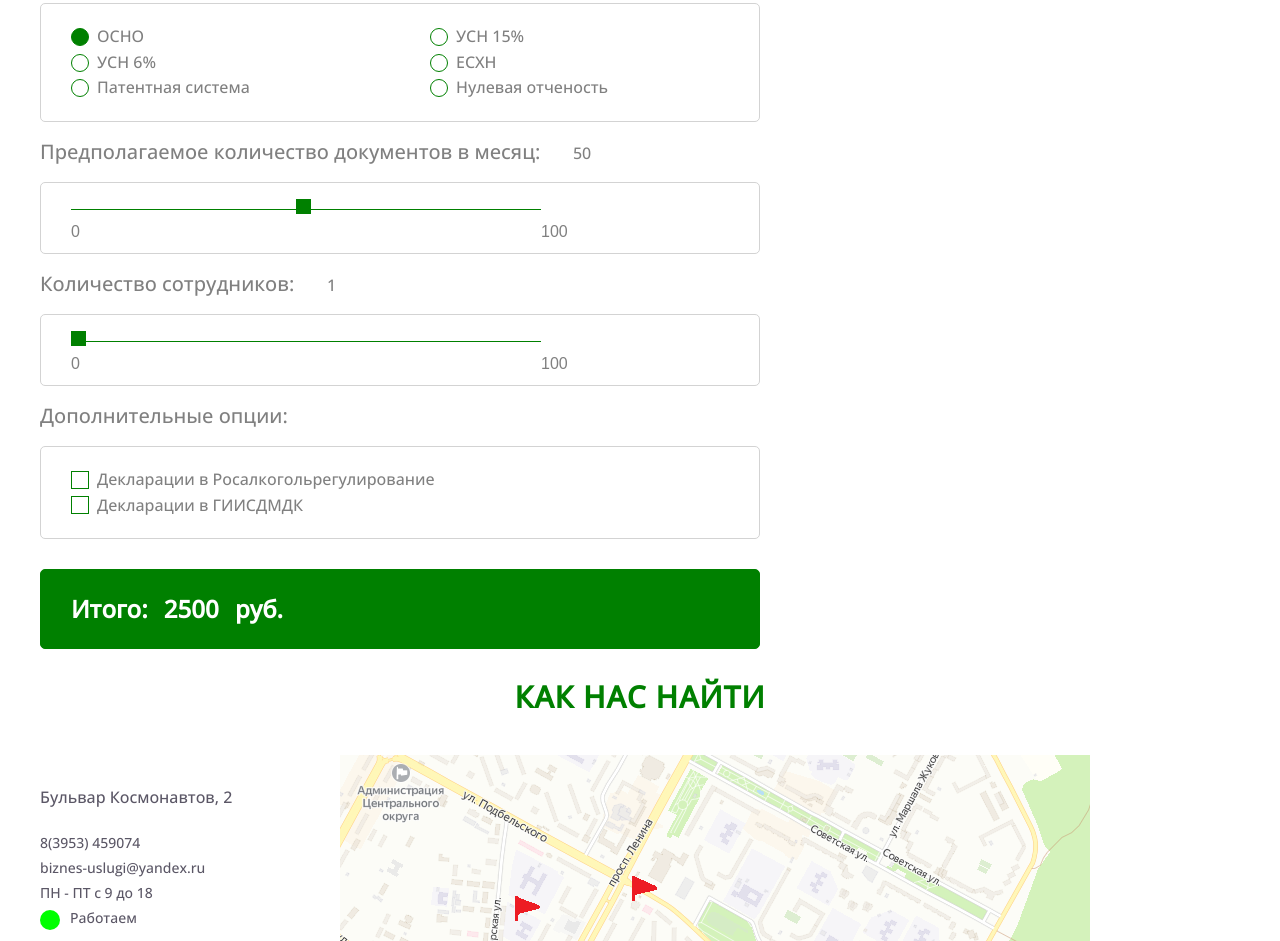
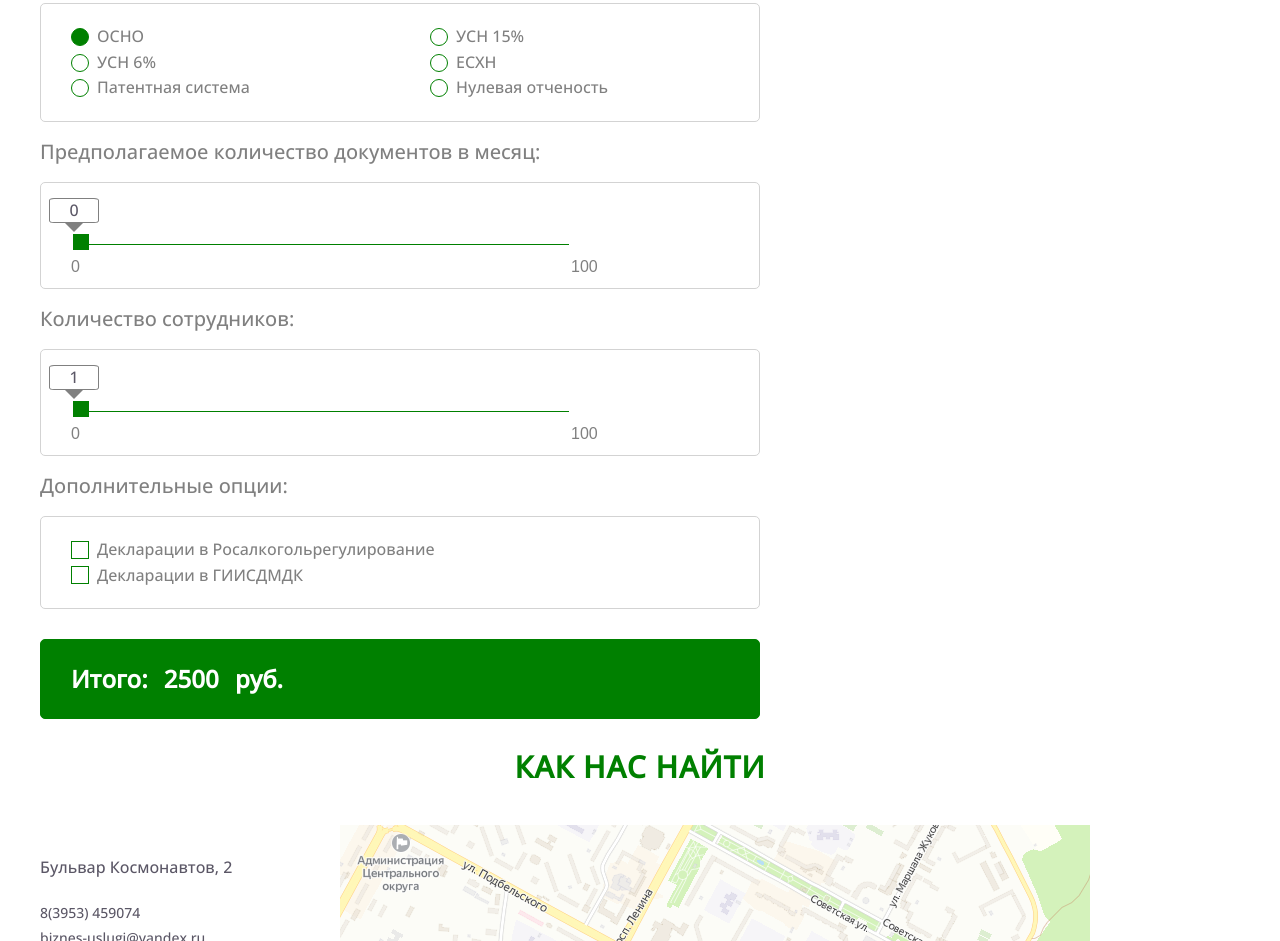
Before and after one commit to ASV78335/biznes-uslugi, a plain HTML site: page src/index.html in a window 1280 px wide. Shown: the part 4458-5399 px from the top of the page. Drawn offline with Linux system fonts and the light colour scheme; files whose address does not match are found by name.

Commit message:
Step 14 Calc p.4

```diff
--- a/dist/assets/css/style.css
+++ b/dist/assets/css/style.css
@@ -836,9 +836,10 @@ form button {
 
 .calc input[type=range] {
     position: relative;
-    padding-left: 3rem;
     width: 500px;
+    left: 30px;
     appearance: none;
+    padding: 0 2px;
     padding-bottom: 2rem;
 }
 
@@ -848,12 +849,12 @@ form button {
     background-color: #fff;
 }
 
-.calc input[type=range]::-webkit-slider-thumb {
+.calc input[type=range]::-webkit-slider-thumb { /*Бегунок*/
     background: green;
     border: 1px solid green;
     cursor: pointer;
-    width:15px;
-    height: 15px;
+    width:16px;
+    height: 16px;
     -webkit-appearance: none;
     margin-top: -4px;
 }
@@ -874,7 +875,7 @@ form button {
     position: absolute;
     content: '0';
     top: 2rem;
-    left: 3rem;
+    left: 0;
     font-size: 1.6rem;
     color: grey;
 }
@@ -886,6 +887,33 @@ form button {
     left: 100%;
     font-size: 1.6rem;
     color: grey;
+}
+
+.calc__group_range {
+    display: block;
+    padding: 2rem 0;
+}
+
+.calc__count {
+    margin-bottom: 1rem;
+    top: -5px;
+    left: 8px;
+    width: 50px;
+    height: 25px;
+    border: 1px solid gray;
+    border-radius: 10%;
+    font-size: 1.6rem;
+    text-align: center;
+}
+
+.calc__count::after {
+    position: absolute;
+    top: 23px;
+    left: 14px;
+    content: '';
+    height: 10px;
+    border: 10px solid transparent;
+    border-top: 10px solid gray;
 }
 
 .calc__group_checkbox {
--- a/src/assets/css/style.css
+++ b/src/assets/css/style.css
@@ -836,9 +836,10 @@ form button {
 
 .calc input[type=range] {
     position: relative;
-    padding-left: 3rem;
     width: 500px;
+    left: 30px;
     appearance: none;
+    padding: 0 2px;
     padding-bottom: 2rem;
 }
 
@@ -848,12 +849,12 @@ form button {
     background-color: #fff;
 }
 
-.calc input[type=range]::-webkit-slider-thumb {
+.calc input[type=range]::-webkit-slider-thumb { /*Бегунок*/
     background: green;
     border: 1px solid green;
     cursor: pointer;
-    width:15px;
-    height: 15px;
+    width:16px;
+    height: 16px;
     -webkit-appearance: none;
     margin-top: -4px;
 }
@@ -874,7 +875,7 @@ form button {
     position: absolute;
     content: '0';
     top: 2rem;
-    left: 3rem;
+    left: 0;
     font-size: 1.6rem;
     color: grey;
 }
@@ -886,6 +887,33 @@ form button {
     left: 100%;
     font-size: 1.6rem;
     color: grey;
+}
+
+.calc__group_range {
+    display: block;
+    padding: 2rem 0;
+}
+
+.calc__count {
+    margin-bottom: 1rem;
+    top: -5px;
+    left: 8px;
+    width: 50px;
+    height: 25px;
+    border: 1px solid gray;
+    border-radius: 10%;
+    font-size: 1.6rem;
+    text-align: center;
+}
+
+.calc__count::after {
+    position: absolute;
+    top: 23px;
+    left: 14px;
+    content: '';
+    height: 10px;
+    border: 10px solid transparent;
+    border-top: 10px solid gray;
 }
 
 .calc__group_checkbox {
--- a/src/index.html
+++ b/src/index.html
@@ -351,14 +351,14 @@
                         <p><input class="calc__radio" type="radio" name="sno" id="sno6" value="1"><label for="sno6" class="calc__text">Нулевая отченость</label> </p>
                     </div>
                     <div class="calc__subtitle">Предполагаемое количество документов в месяц:</div>
-                    <div class="calc__text" id="doc">50</div>
-                    <div class="calc__group">
-                        <p><input type="range" name="doc" min="1" max="100" step="1" value="50"></p>
+                    <div class="calc__group calc__group_range">
+                        <div class="calc__count" id="doc">0</div>
+                        <div><input type="range" name="doc" min="0" max="100" step="1" value="0"></div>
                     </div>
                     <div class="calc__subtitle">Количество сотрудников:</div>
-                    <div class="calc__text" id="person">1</div>
-                    <div class="calc__group">
-                        <p><input type="range" name="person" min="1" max="100" step="1" value="1"></p>
+                    <div class="calc__group calc__group_range">
+                        <div class="calc__count" id="person">1</div>
+                        <div><input type="range" name="person" min="1" max="100" step="1" value="1"></div>
                     </div>
                     <div class="calc__subtitle">Дополнительные опции:</div>
                     <div class="calc__group calc__group_checkbox">
```
Also changed, not shown: dist/index.html (+6 -6 lines), src/js/modules/calc.js (+10 -1 lines), dist/script.js, 1 other file.
